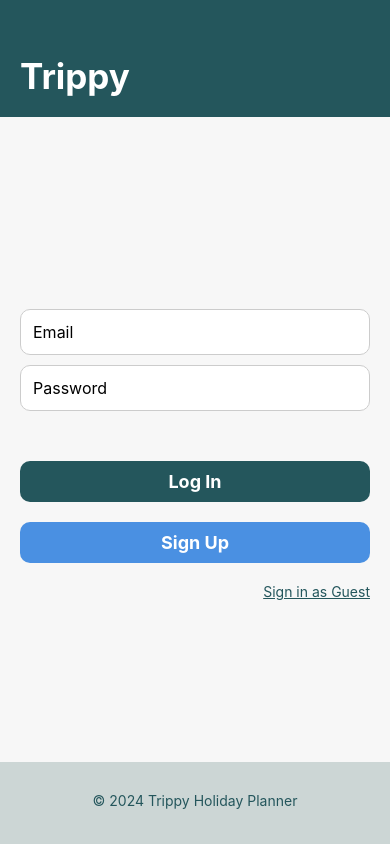
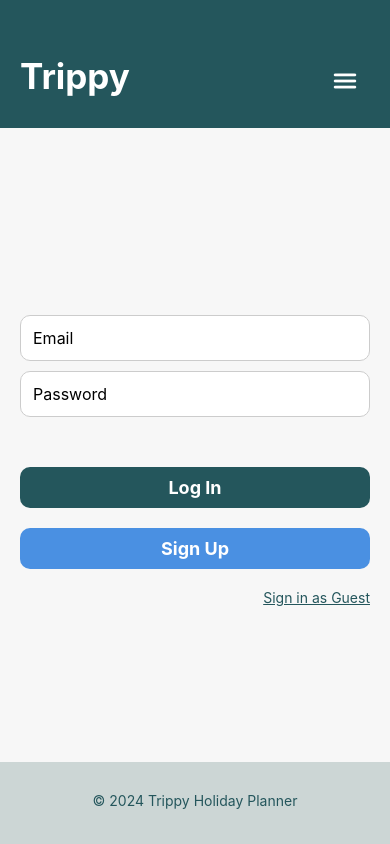
Before and after one commit to markw53/trippy, a React Native app: screen /Home in a window 390 px wide. Built offline with nearby package versions, Linux system fonts and the light colour scheme; no server answers.

Commit message:
hamburger menu added

```diff
--- a/src/components/Header.jsx
+++ b/src/components/Header.jsx
@@ -1,10 +1,31 @@
-import React from "react";
-import { View, Text, StyleSheet } from "react-native";
+import React, { useState } from "react";
+import { View, Text, StyleSheet, TouchableOpacity, Modal, Button } from "react-native";
+import Ionicons from "react-native-vector-icons/Ionicons";
 
 const Header = ({ title, style, textStyle }) => {
+  const [menuVisible, setMenuVisible] = useState(false);
+
+  const toggleMenu = () => {
+    setMenuVisible(!menuVisible);
+  };
+
   return (
     <View style={[styles.header, style]}>
       <Text style={[styles.title, textStyle]}>{title}</Text>
+      <TouchableOpacity onPress={toggleMenu} style={styles.menuButton}>
+        <Ionicons name="menu" size={30} color="#fff" />
+      </TouchableOpacity>
+
+      <Modal visible={menuVisible} transparent={true} animationType="fade" onRequestClose={toggleMenu}>
+        <View style={styles.modalOverlay}>
+          <View style={styles.menu}>
+            <Button title="Itinerary" onPress={() => alert("Itinerary pressed")} />
+            <Button title="Chat" onPress={() => alert("Chat pressed")} />
+            <Button title="Logout" onPress={() => alert("Logout pressed")} />
+            <Button title="Close" onPress={toggleMenu} />
+          </View>
+        </View>
+      </Modal>
     </View>
   );
 };
@@ -19,12 +40,29 @@ const styles = StyleSheet.create({
     backgroundColor: "#24565C",
     alignItems: "left",
     justifyContent: "left",
+    flexDirection: "row",
+    justifyContent: "space-between", // Ensure title and menu are on opposite sides
   },
   title: {
     color: "#FFFFFF",
     fontSize: 35,
     fontWeight: "bold",
   },
+  menuButton: {
+    padding: 10,
+  },
+  modalOverlay: {
+    flex: 1,
+    justifyContent: "center",
+    alignItems: "center",
+    backgroundColor: "rgba(0, 0, 0, 0.5)",
+  },
+  menu: {
+    backgroundColor: "#ffffff",
+    padding: 20,
+    borderRadius: 10,
+    width: 250,
+  },
 });
 
 export default Header;
```
